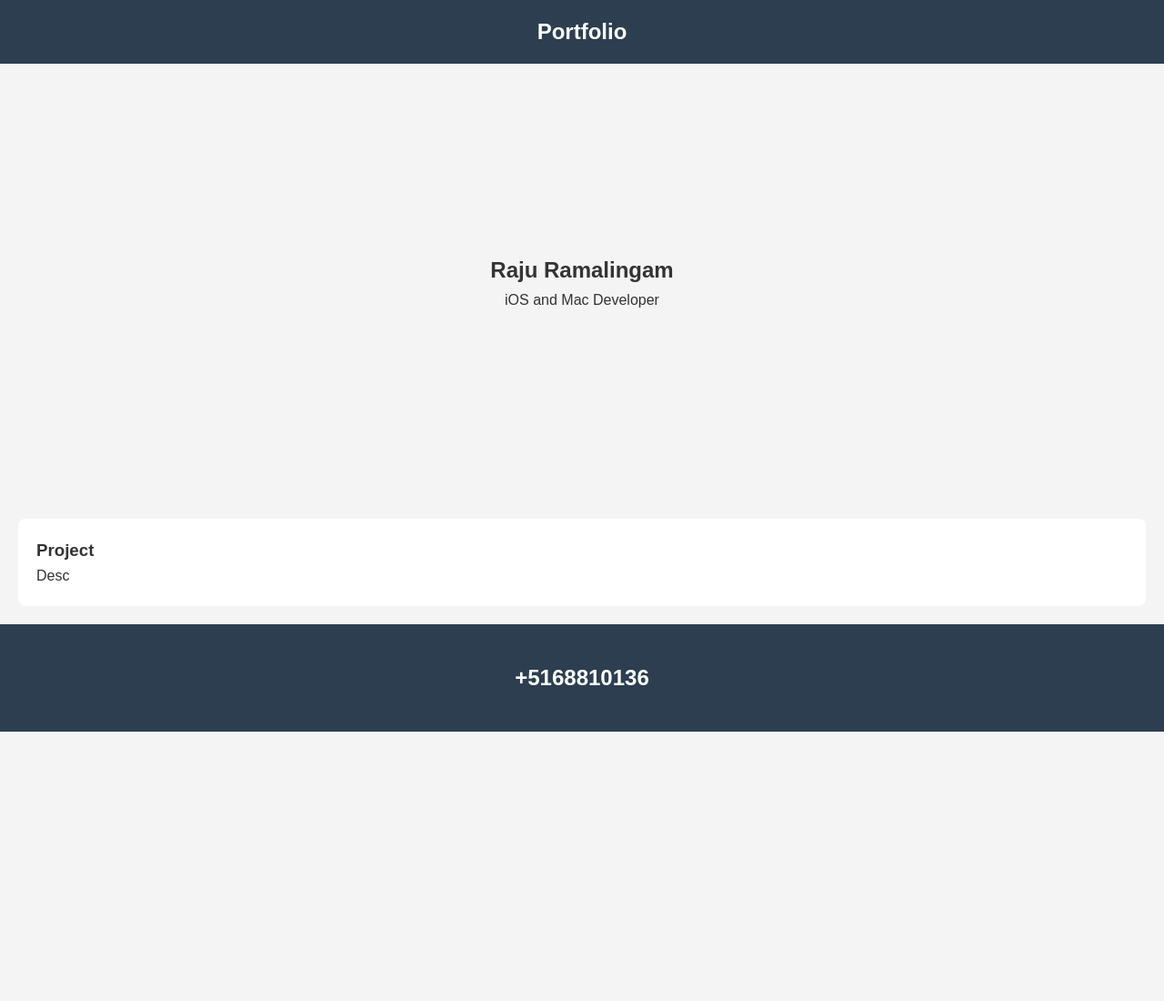
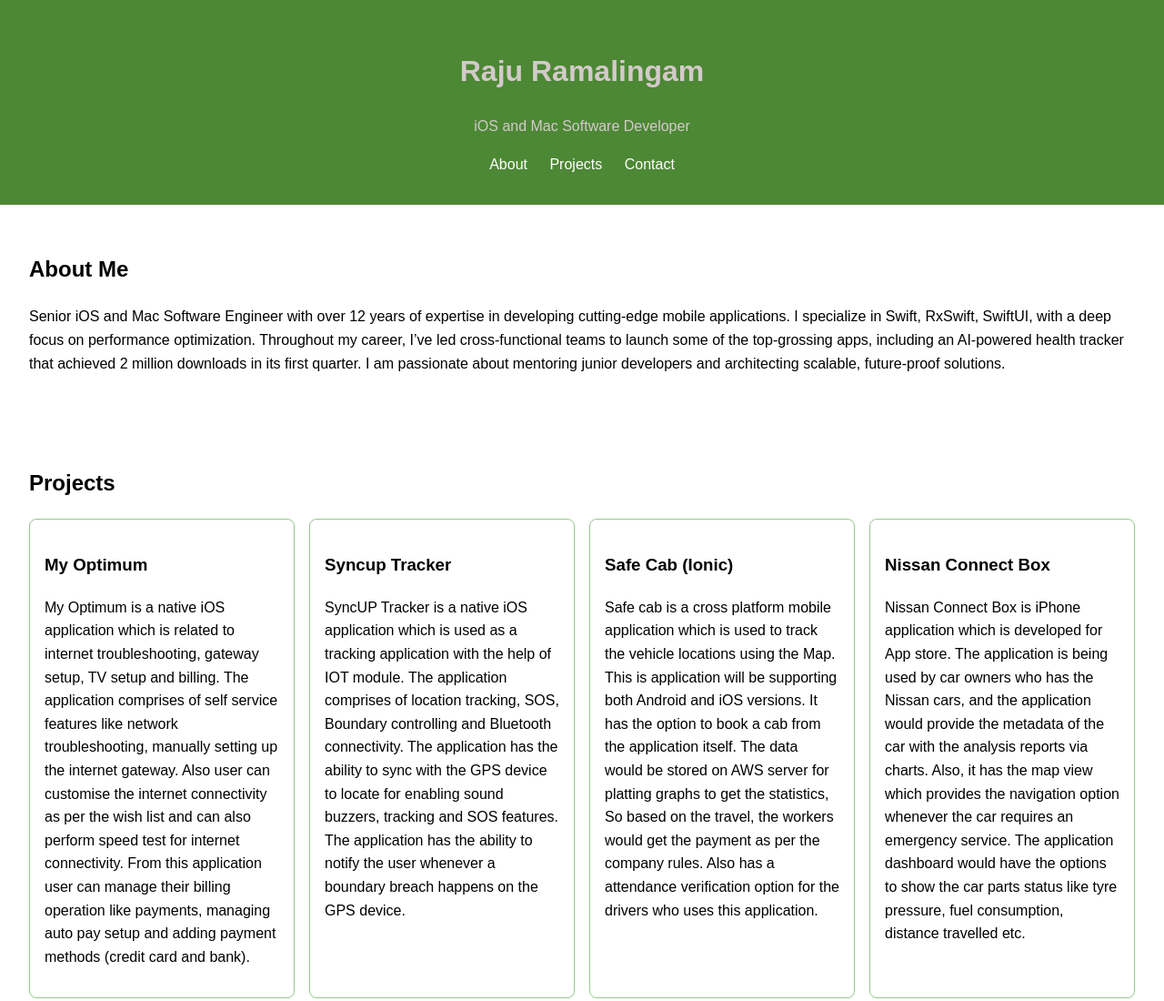
Before and after one commit to rajucse3040/portfolio-page, a plain HTML site: page index.html in a window 1280 px wide. Shown: the top 1100 px of the page at 91% size. Before the commit the page ends 804 px from the top, so only its background shows below. Drawn offline with Linux system fonts and the light colour scheme.

Commit message:
Updated Project detaisl

```diff
--- a/index.html
+++ b/index.html
@@ -2,27 +2,97 @@
 <html lang="en">
 <head>
   <meta charset="UTF-8">
+  <title>Raju Ramalingam | iOS and Mac Developer</title>
   <meta name="viewport" content="width=device-width, initial-scale=1.0">
-    <title>Portfolio</title>
   <style>
-        /* Base Styles */
-        * { margin: 0; padding: 0; box-sizing: border-box; font-family: sans-serif; }
-        body { line-height: 1.6; color: #333; background: #f4f4f4; }
-        nav { background: #2c3e50; color: #fff; padding: 1rem; text-align: center; }
-        #home { height: 60vh; display: flex; flex-direction: column; justify-content: center; align-items: center; text-align: center; }
-        .grid { display: grid; grid-template-columns: repeat(auto-fit, minmax(250px, 1fr)); gap: 20px; padding: 20px; }
-        .card { background: #fff; padding: 20px; border-radius: 8px; }
-        #contact { padding: 40px; text-align: center; background: #2c3e50; color: #fff; }
+    body {
+      margin: 0;
+      font-family: Arial, sans-serif;
+      line-height: 1.6;
+    }
+    header {
+      background: #4d8835;
+      color: #d3caca;
+      padding: 2rem;
+      text-align: center;
+    }
+    nav a {
+      color: #fff;
+      margin: 0 10px;
+      text-decoration: none;
+    }
+    section {
+      padding: 2rem;
+    }
+    .projects {
+      display: grid;
+      grid-template-columns: repeat(auto-fit, minmax(250px, 1fr));
+      gap: 1rem;
+    }
+    .card {
+      border: 1px solid #95c88d;
+      padding: 1rem;
+      border-radius: 8px;
+    }
+    footer {
+      background: #4d8835;
+      color: #d3caca;
+      text-align: center;
+      padding: 1rem;
+    }
   </style>
 </head>
 <body>
-    <nav><h1>Portfolio</h1></nav>
-    <section id="home"><h2>Raju Ramalingam</h2><p>iOS and Mac Developer</p></section>
+
+<header>
+  <h1>Raju Ramalingam</h1>
+  <p>iOS and Mac Software Developer</p>
+  <nav>
+    <a href="#about">About</a>
+    <a href="#projects">Projects</a>
+    <a href="#contact">Contact</a>
+  </nav>
+</header>
+
+<section id="about">
+  <h2>About Me</h2>
+  <p>Senior iOS and Mac Software Engineer with over 12 years of expertise in developing cutting-edge mobile applications. I specialize in Swift, RxSwift, SwiftUI, with a deep focus on performance optimization. Throughout my career, I’ve led cross-functional teams to launch some of the top-grossing apps, including an AI-powered health tracker that achieved 2 million downloads in its first quarter. I am passionate about mentoring junior developers and architecting scalable, future-proof solutions.</p>
+</section>
+
 <section id="projects">
-        <div class="grid">
-            <div class="card"><h3>Project</h3><p>Desc</p></div>
+  <h2>Projects</h2>
+  <div class="projects">
+    <div class="card">
+      <h3>My Optimum</h3>
+      <p>My Optimum is a native iOS application which is related to internet troubleshooting, gateway setup, TV setup and billing. The application comprises of self service features like network troubleshooting, manually setting up the internet gateway. Also user can customise the internet connectivity as per the wish list and can also perform speed test for internet connectivity. From this application user can manage their billing operation like payments, managing auto pay setup and adding payment methods (credit card and bank).</p>
+    </div>
+    <div class="card">
+      <h3>Syncup Tracker</h3>
+      <p>SyncUP Tracker is a native iOS application which is used as a tracking application with the help of IOT module. The application comprises of location tracking, SOS, Boundary controlling and Bluetooth connectivity. The application has the ability to sync with the GPS device to locate for enabling sound buzzers, tracking and SOS features. The application has the ability to notify the user whenever a boundary breach happens on the GPS device.</p>
+    </div>
+    <div class="card">
+        <h3>Safe Cab (Ionic)</h3>
+        <p> Safe cab is a cross platform mobile application which is used to track the vehicle locations using the Map. This is application will be supporting both Android and iOS versions. It has the option to book a cab from the application itself. The data would be stored on AWS server for platting graphs to get the statistics, So based on the travel, the workers would get the payment as per the company rules. Also has a attendance verification option for the drivers who uses this application.</p>
+    </div>
+     <div class="card">
+        <h3>Nissan Connect Box</h3>
+        <p>Nissan Connect Box is iPhone application which is developed for App store. The application is being used by car owners who has the Nissan cars, and the application would provide the metadata of the car with the analysis reports via charts. Also, it has the map view which provides the navigation option whenever the car requires an emergency service. The application dashboard would have the options to show the car parts status like tyre pressure, fuel consumption, distance travelled etc.</p>
+    </div>
+    <div class="card">
+        <h3>Rlink</h3>
+        <p> Rlink is an iPhone application which is being developed for app store. The application is basically comprises of IOT functionalities and it will connect the device which would be placed on the car with the help of MQTT Broker. The application would connect to the device with help of common WIFI connection and will send the instructions to the device, according to the instructions, it would give the commands to the car devices.</p>
+       </div>
   </div>
 </section>
-    <section id="contact"><h2>+5168810136</h2></section>
+
+<section id="contact">
+  <h2>Contact</h2>
+  <p>Email: r.rajucse@gmail.com</p>
+</section>
+
+<footer>
+  <p>© 2026 Raju Ramalingam</p>
+</footer>
+
 </body>
 </html>
```
Lines whose indentation alone changed are shown as unchanged.
